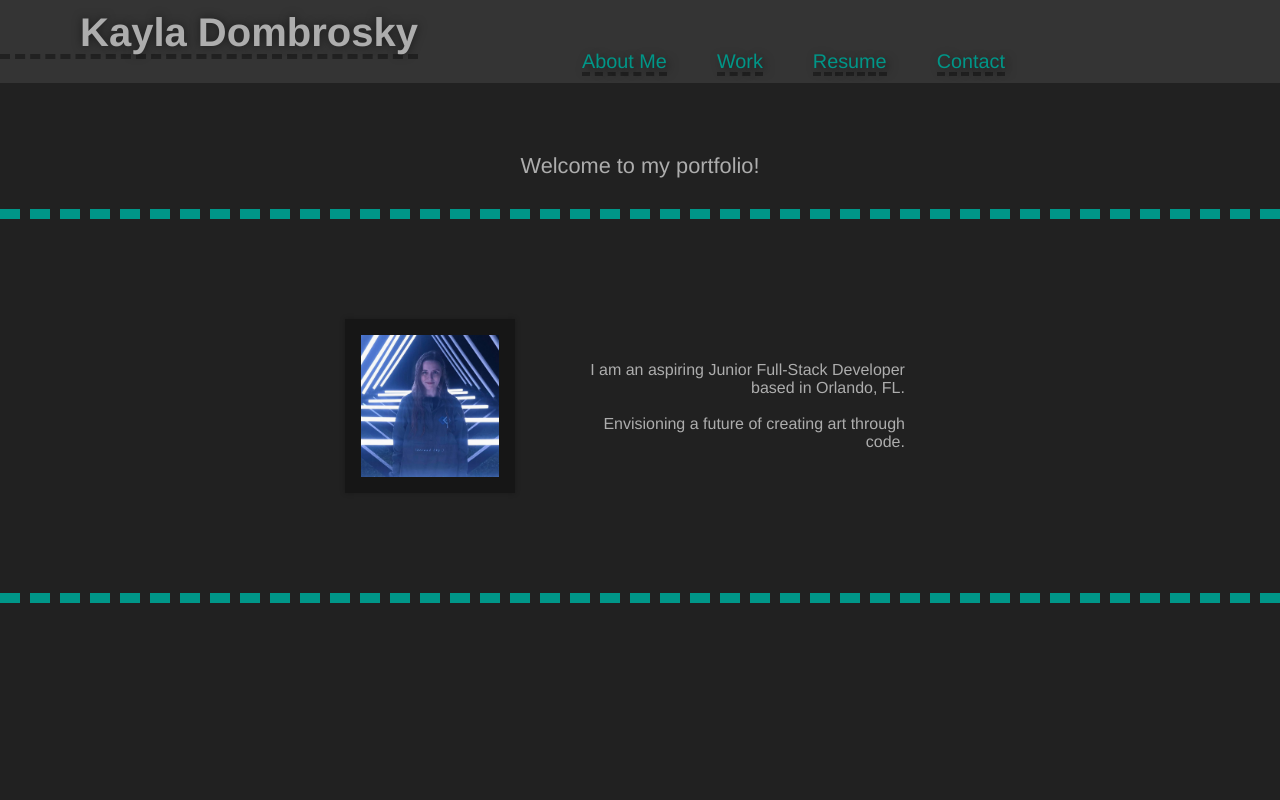
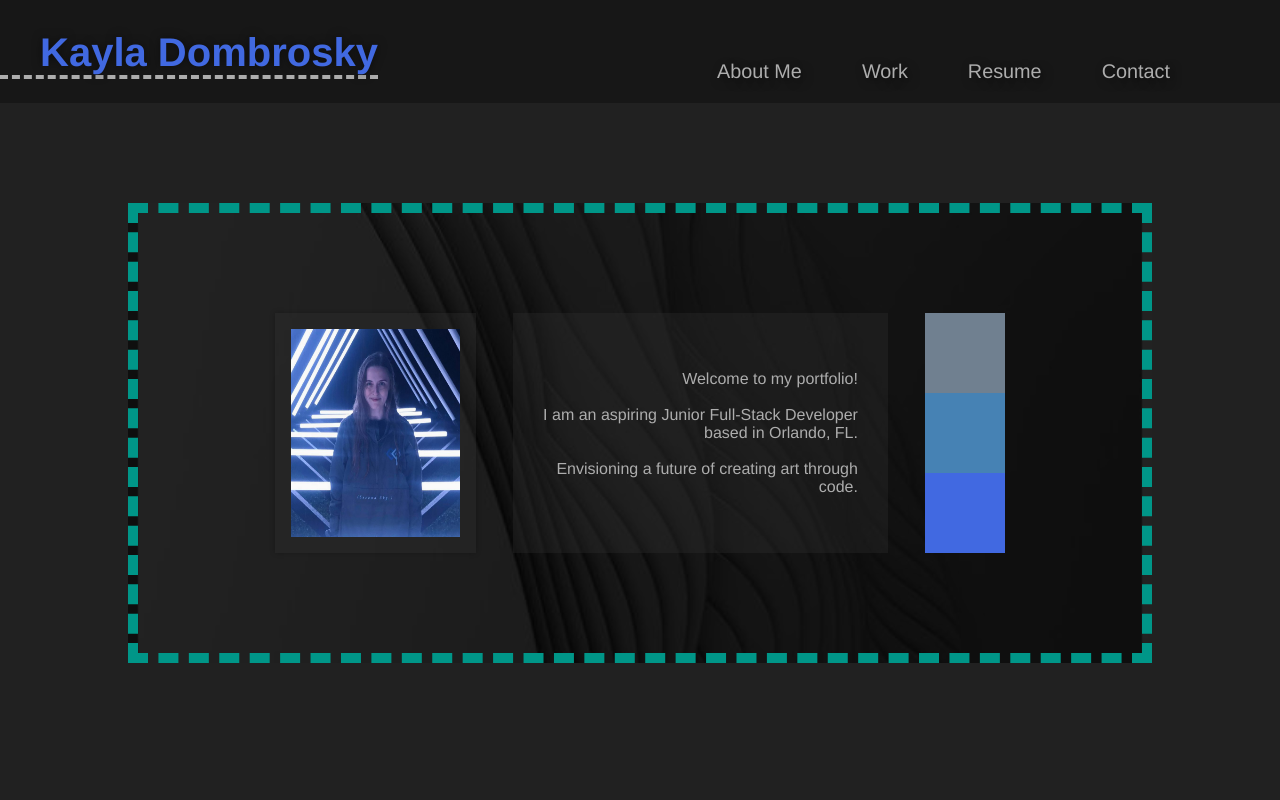
Before and after one commit to kdombrosky/professional_portfolio, a plain HTML site: page index.html in a window 1280 px wide. Shown: the top 800 px of the page. Drawn offline with Linux system fonts and the light colour scheme.

Commit message:
hero restyle

```diff
--- a/assets/css/styles.css
+++ b/assets/css/styles.css
@@ -18,23 +18,24 @@ body {
 
 /* Header */
 header {
-    padding: 10px 0;
+    padding: 20px 0;
     display: flex;
     justify-content: space-between;
     flex-wrap: wrap;
     top: 0;
-    background-color: var(--header-color);
-    background-size: cover;
-    background-attachment: fixed;
-    z-index: 9999;
+    background-color: #171717;
+    /*border-bottom: 8px dashed var(--text-color);*/
+    margin: 0;
 }
 
 header h1 a {
-    color: var(--text-color);
+    color: royalblue;
     text-shadow: 0 0 10px rgba(0, 0, 0, 0.5);
     font-size: 40px;
-    border-bottom: 5px dashed var(--background-color);
-    padding-left: 80px;
+    padding-left: 40px;
+    display: inline-block;
+    padding-top: 10px;
+    border-bottom: 4px dashed var(--text-color);
 }
 
 header a {
@@ -42,7 +43,7 @@ header a {
 }
 
 header nav {
-    margin: 40px 250px 0 0;
+    margin: 40px 80px 0 0;
 }
 
 header nav ul {
@@ -53,21 +54,22 @@ header nav ul {
 }
 
 header nav ul li a {
-    margin: 0 25px;
+    margin: 0 30px;
     font-weight: lighter;
-    color: var(--link-color);
+    color: var(--text-color);
     font-size: 1.55vw;
     text-shadow: 3px 3px 10px rgba(0, 0, 0, 0.5);
-    border-bottom: 4px dashed var(--background-color);
+    /*border-bottom: 4px dashed var(--text-color);*/
 }
 
 header nav ul li a:hover {
-    color: var(--text-color);
-    border-bottom: 4px dashed var(--link-color);
+    color: var(--link-color);
+    border-bottom: 4px dashed var(--text-color);
 }
 
 header nav ul li a:active {
-    color: var(--background-color);
+    color: royalblue;
+    border-bottom: 4px dashed var(--link-color)
 }
 /* End Header Styles */
 
@@ -80,33 +82,27 @@ header nav ul li a:active {
 .hero {
     background-color: var(--background-color);
     width: 100%;
-}
-
-.hero h2 {
     display: flex;
     justify-content: center;
-    padding: 70px 0 30px 0;
-    font-weight: lighter;
-    font-size: 1.7vw;
-    border-bottom: 10px dashed var(--link-color);
+    padding: 100px 0;
 }
 
 .about {
     display: flex;
     flex-wrap: wrap;
     justify-content: space-evenly;
-    width: 100%;
-    padding: 100px 300px;
-    border-bottom: 10px dashed var(--link-color);
+    width: 80%;
+    padding: 100px;
+    background-image: url("../images/bg_paper.jpg");
+    background-size: cover;
+    background-position: center;
+    border: 10px dashed var(--link-color);
 }
 
 .about img {
-    display: flex;
-    align-items: center;
-    justify-content: center;
     width: 25%;
     box-shadow: 0 0 5px rgba(0, 0, 0, 0.25);
-    border: 1rem solid rgba(0, 0, 0, 0.35);
+    border: 1rem solid rgba(52, 52, 52, 0.30);
 }
 
 .bio {
@@ -115,6 +111,30 @@ header nav ul li a:active {
     align-items: center;
     padding: 20px 30px;
     text-align: right;
+    background-color: rgba(52,52,52,0.30);
+
+}
+
+.palette {
+    display: flex;
+    flex-direction: column;
+    align-items: center;
+    justify-content: space-around;
+}
+
+.color_1 {
+    padding: 40px;
+    background-color: slategray;
+}
+
+.color_2 {
+    padding: 40px;
+    background-color: steelblue;
+}
+
+.color_3 {
+    padding: 40px;
+    background-color:royalblue;
 }
 /* End Hero Styles */
 
@@ -128,6 +148,7 @@ header nav ul li a:active {
 
 /* Footer Contact Styles */
 .footer {
+    /*border-top: 10px dashed var(--link-color);*/
     background-color: var(--background-color);
     padding: 200px 0;
 }
--- a/index.html
+++ b/index.html
@@ -35,18 +35,22 @@
 
     <!-- Hero Section -->
     <section id="about-me" class="hero"> <!-- flexbox section -->
-        <div>
-            <h2>Welcome to my portfolio!</h2>
-        </div>
 
         <article class="about">
             <img src="./assets/images/kayla_square.png" alt="Kayla Dombrosky" />
             <div class="bio">
             <p>
+                Welcome to my portfolio!<br/><br/>
                 I am an aspiring Junior Full-Stack Developer<br/>
                 based in Orlando, FL. <br/><br/>
                 Envisioning a future of creating art through <br />code.
             </p>
+            </div>
+            <article class="palette">
+                <!-- side color palette? -->
+                <div class="color_1"></div>
+                <div class="color_2"></div>
+                <div class="color_3"></div>
             </div>
         </article>
     </section>
```
Also changed, not shown: assets/images/flower_bg_bw.png (added), assets/images/flower_bg_bw_blue.png (added), 1 other file.
